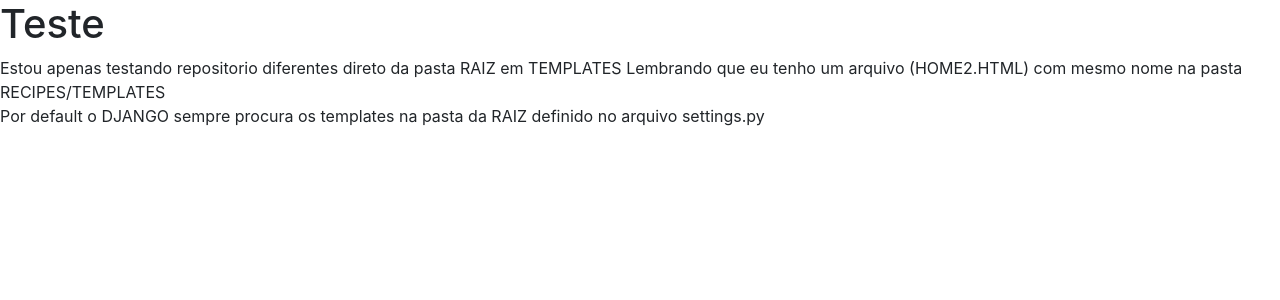
After one commit to Hurrendd/curso-django-projeto1, a Django app: template templates/home2.html in a window 1280 px wide. The commit adds this page. Shown: the top 300 px of the page. Run offline with Django 4.2, Linux system fonts and the light colour scheme; the template is opened without the code that fills it, so the values that code supplies are empty; some libraries are stand-ins or nearby versions.

Commit message:
Atualização ate a aula 25 _FINAL_ secao 5

```diff
--- a/projeto/settings.py
+++ b/projeto/settings.py
@@ -56,7 +56,10 @@ ROOT_URLCONF = 'projeto.urls'
 TEMPLATES = [
     {
         'BACKEND': 'django.template.backends.django.DjangoTemplates',
-        'DIRS': [],
+        'DIRS': [
+            BASE_DIR / 'recipes' / 'templates_temp',
+            BASE_DIR / 'templates',
+        ],
         'APP_DIRS': True,
         'OPTIONS': {
             'context_processors': [
--- a/recipes/templates/recipes/home.html
+++ b/recipes/templates/recipes/home.html
@@ -7,6 +7,6 @@
     <title>Recipes</title>
 </head>
 <body>
-    <h1>Recipes - HOME PAGE</h1>
+    <h1>Recipes - HOME PAGE {{ name }}</h1>
 </body>
 </html>
--- a/recipes/views.py
+++ b/recipes/views.py
@@ -5,12 +5,12 @@ from django.shortcuts import render
 
 
 def home(request):
-    return render(request, 'recipes/home.html')
+    return render(request, 'recipes/home.html', context={'name': 'Hurrendd de Sousa Ramos'})
 
 
 def contato(request):
-    return HttpResponse('CONTATO PAGE')
+    return render(request, 'temp.html', context={'msg': 'Esta é apenas uma pagina de teste'})
 
 
 def sobre(request):
-    return HttpResponse('SOBRE PAGE')
+    return render(request, 'home2.html')
--- /dev/null
+++ b/templates/home2.html
@@ -0,0 +1,25 @@
+<!DOCTYPE html>
+<html lang="en">
+<head>
+<meta charset="UTF-8">
+<meta name="viewport" content="width=device-width, initial-scale=1.0">
+<meta http-equiv="X-UA-Compatible" content="ie=edge">
+<meta name="Description" content="Enter your description here"/>
+<link rel="stylesheet" href="https://cdnjs.cloudflare.com/ajax/libs/twitter-bootstrap/4.6.0/css/bootstrap.min.css">
+<link rel="stylesheet" href="https://cdnjs.cloudflare.com/ajax/libs/font-awesome/5.15.4/css/all.min.css">
+<link rel="stylesheet" href="assets/css/style.css">
+<title>Title</title>
+</head>
+<body>
+    <h1>Teste</h1>
+
+    Estou apenas testando repositorio diferentes direto da pasta RAIZ em TEMPLATES
+    Lembrando que eu tenho um arquivo (HOME2.HTML) com mesmo nome na pasta RECIPES/TEMPLATES <br>
+    Por default o DJANGO sempre procura os templates na pasta da RAIZ definido no arquivo settings.py
+
+<script src="https://cdnjs.cloudflare.com/ajax/libs/jquery/3.5.1/jquery.slim.min.js"></script>
+<script src="https://cdnjs.cloudflare.com/ajax/libs/popper.js/1.16.1/umd/popper.min.js"></script>
+<script src="https://cdnjs.cloudflare.com/ajax/libs/twitter-bootstrap/4.6.0/js/bootstrap.min.js"></script>
+
+</body>
+</html>
```
Also changed, not shown: recipes/templates/home2.html (added, +23 -0 lines), recipes/templates_temp/temp.html (added, +15 -0 lines).
